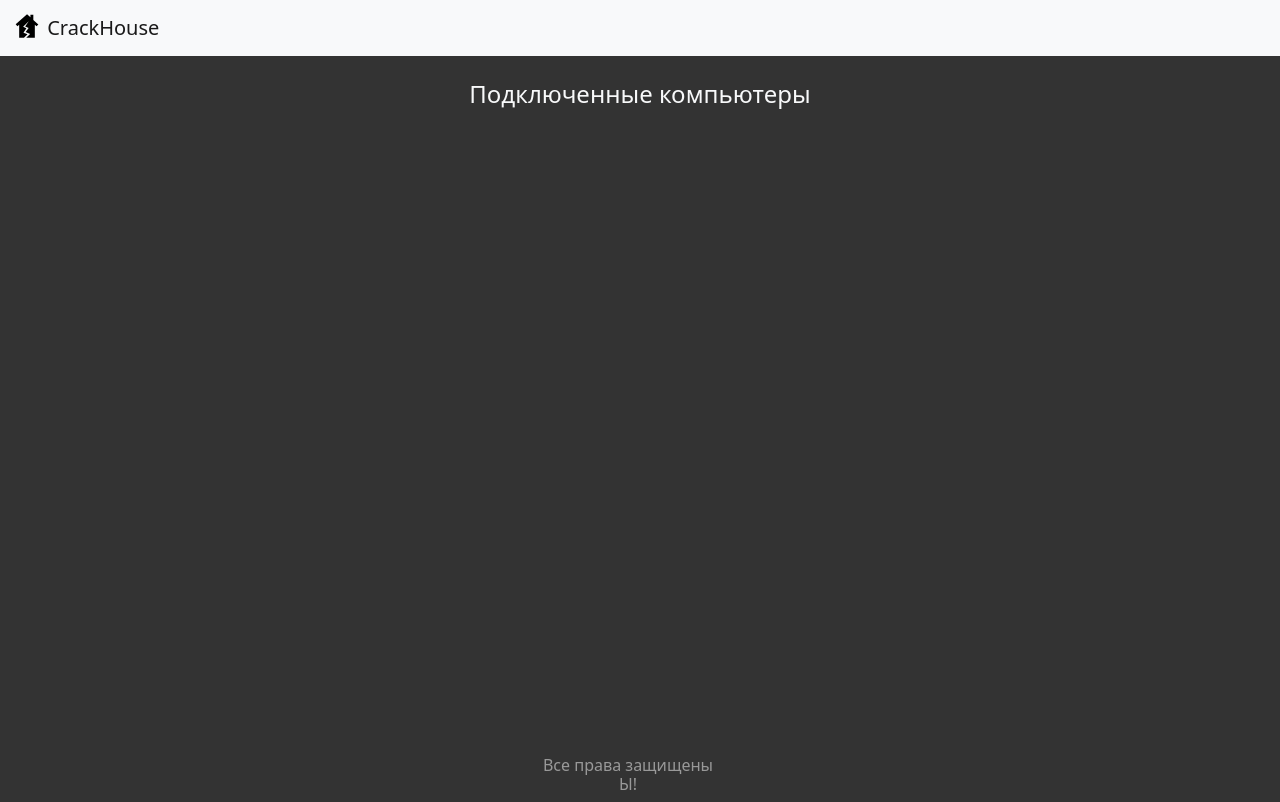
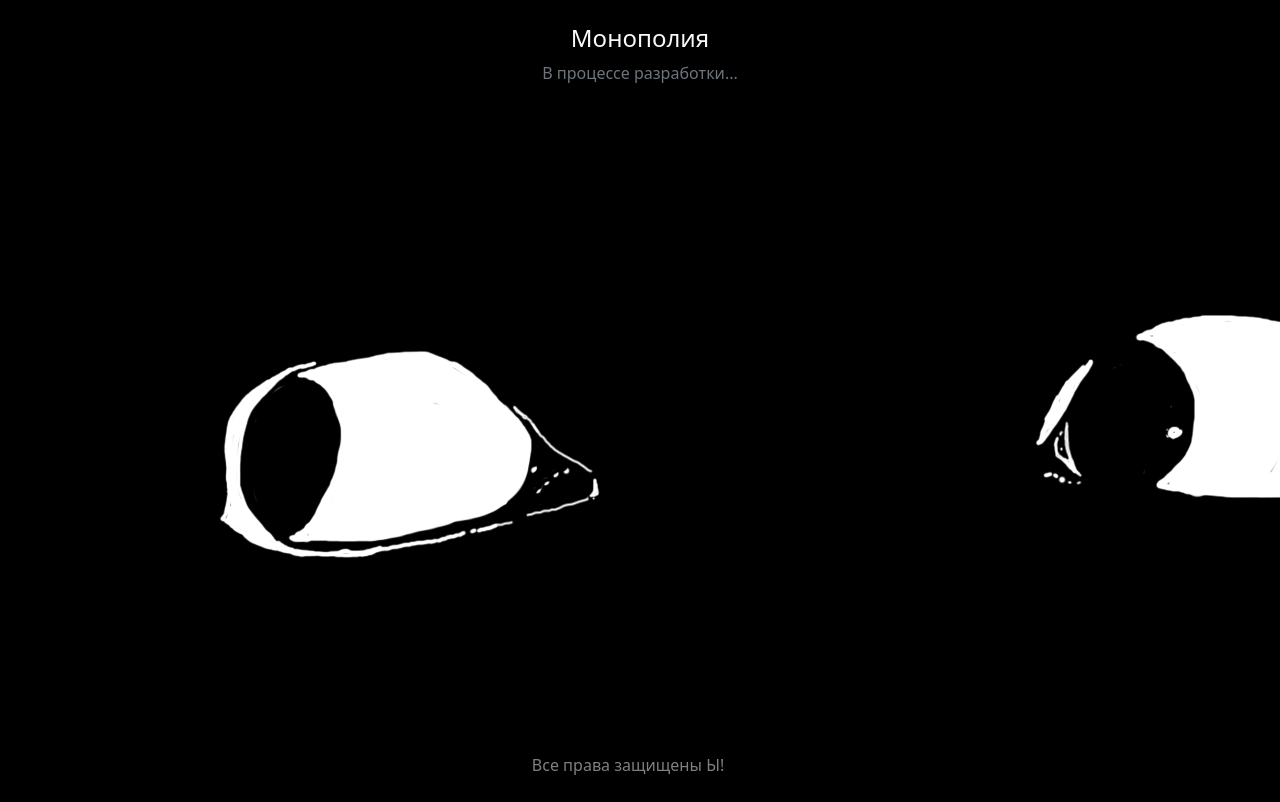
Before and after one commit to YannGotti/monopoly-django, a Django app: page / in a window 1280 px wide. After the commit the page ends 775 px from the top, so only its background shows below. Run offline with Django 4.2, Linux system fonts and the light colour scheme; some libraries are stand-ins or nearby versions.

Commit message:
add pictures

```diff
--- a/monopoly/static/css/style.css
+++ b/monopoly/static/css/style.css
@@ -1,5 +1,6 @@
 body {
     background: #333;
+    background-image: url("../media/eye.gif");
    }
 
 .footer {
@@ -21,3 +22,8 @@
 .text-weight-custom{
   font-weight: 600;
 }
+
+.anime-girl {
+  width:100%;
+  height:100%;
+}
--- a/monopoly/templates/base.html
+++ b/monopoly/templates/base.html
@@ -12,17 +12,20 @@
 
     <title>CRACKHOUSE</title>
   </head>
+
   <body>
+    {% if user.is_superuser %}
     <header>
-        <nav class="navbar navbar-light bg-light">
+        <nav class="navbar navbar-light bg-white-50">
             <div class="container-fluid">
-              <a class="navbar-brand" href='/'>
-                <img src="{% static 'media/icon.svg' %}" alt="" width="30" height="24" class="d-inline-block align-text-top">
+              <a class="navbar-brand text-secondary text-weight-custom" href='/'>
+                <img src="{% static 'media/white-icon.svg' %}" alt="" width="30" height="24" class="d-inline-block align-text-top">
                 CrackHouse
               </a>
             </div>
           </nav>
     </header>
+    {% endif %}
 
     {% block content %}{% endblock %}
 
@@ -30,7 +33,7 @@
     <footer>
       <div class="container">
         <div class="row d-flex justify-content-center back_color footer">
-          <div class="col-2 mt-3 mb-3" style="text-align: center;">
+          <div class="col-3 mt-3 mb-3" style="text-align: center;">
             <h6 class="text-white-50">Все права защищены Ы!</h6>
           </div>
         </div>
--- a/monopoly/templates/pc/index.html
+++ b/monopoly/templates/pc/index.html
@@ -2,6 +2,7 @@
 {% load static %}
 
 {% block content %}
+{% if user.is_superuser %}
 <section>
     <div class="container mt-2 mb-2 ">
 
@@ -30,7 +31,6 @@
     </div>
 </section>
 
-{% if user.is_superuser %}
 <section class="animate__animated animate__fadeIn">
     <div class="container">
         <div class="row justify-content-center">
@@ -66,6 +66,18 @@
         </div>
     </div>
 </section>
+
+{% else %}
+<div class="container mt-2 mb-2 ">
+
+    <div class="row d-flex justify-content-center back_color">
+        <div class="col-4 mt-3 mb-3" style="text-align: center;">
+            <h4 class="text-light">Монополия</h4>
+            <p class="text-secondary">В процессе разработки...</p>
+        </div>
+    </div>
+</div>
+
 {% endif %}
 
 <script src="//ajax.googleapis.com/ajax/libs/jquery/1.9.1/jquery.min.js"></script>
```
Also changed, not shown: monopoly/static/media/anime.gif (added), monopoly/static/media/anime_girl.gif (added), monopoly/static/media/eye.gif (added), monopoly/static/media/white-icon.svg (added).
